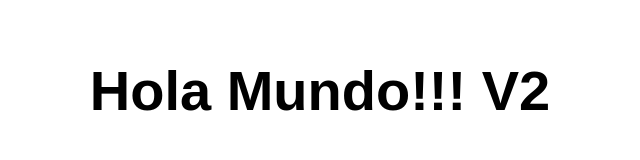
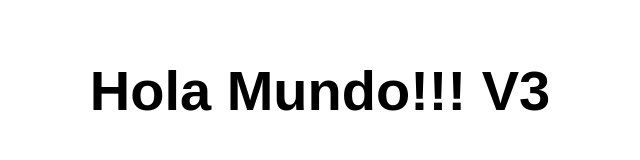
Before and after one commit to LRIVERA78/REPOSITORIO1, a website: page src/index.html in a window 1280 px wide. Shown: the full height of the page, 320-960 px from the left. Drawn offline with Linux system fonts and the light colour scheme.

Commit message:
Cambio 3

```diff
--- a/src/index.html
+++ b/src/index.html
@@ -10,7 +10,7 @@
 
 <body>
   <main>
-    <h1>Hola Mundo!!! V2</h1>
+    <h1>Hola Mundo!!! V3</h1>
   </main>
 </body>
 
```
